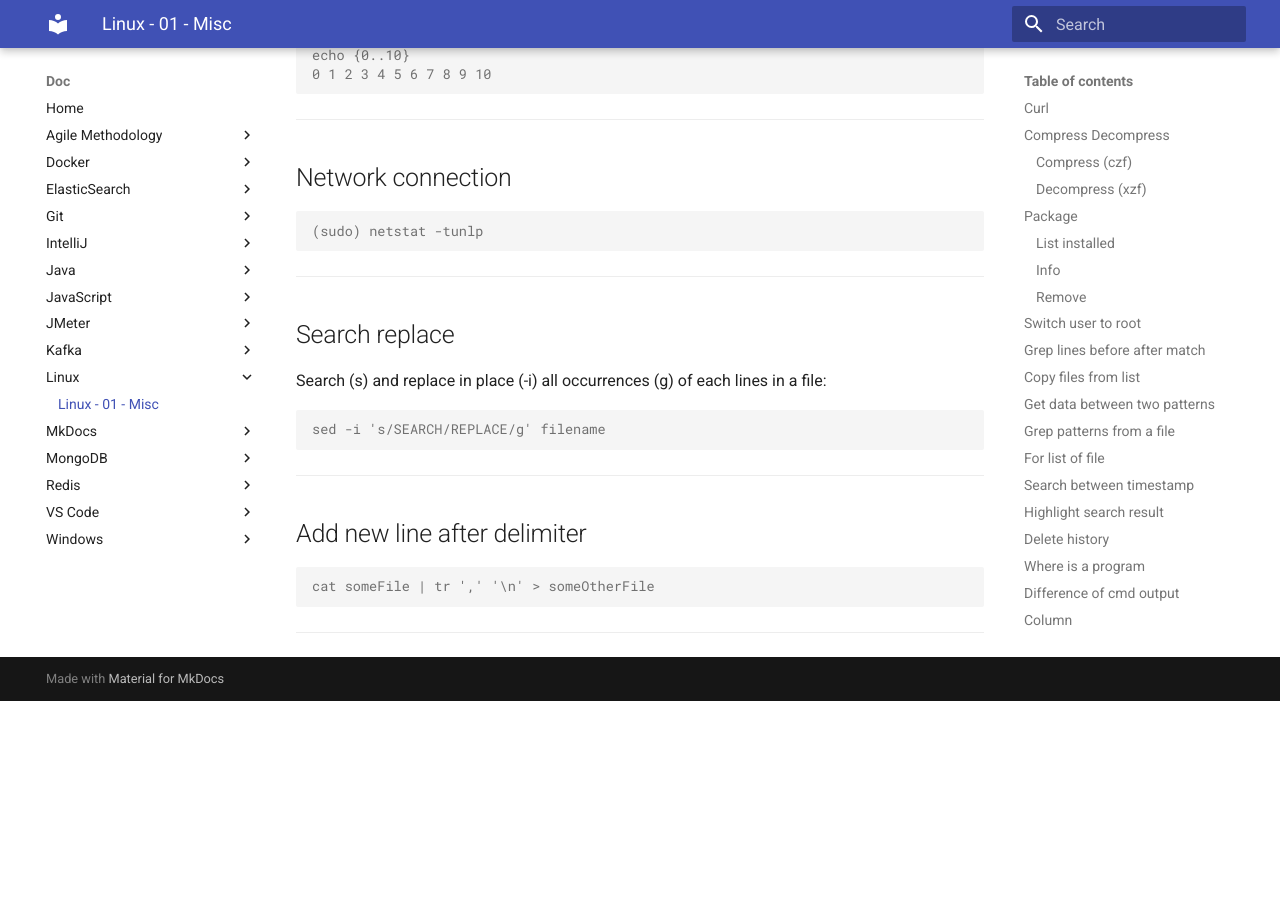
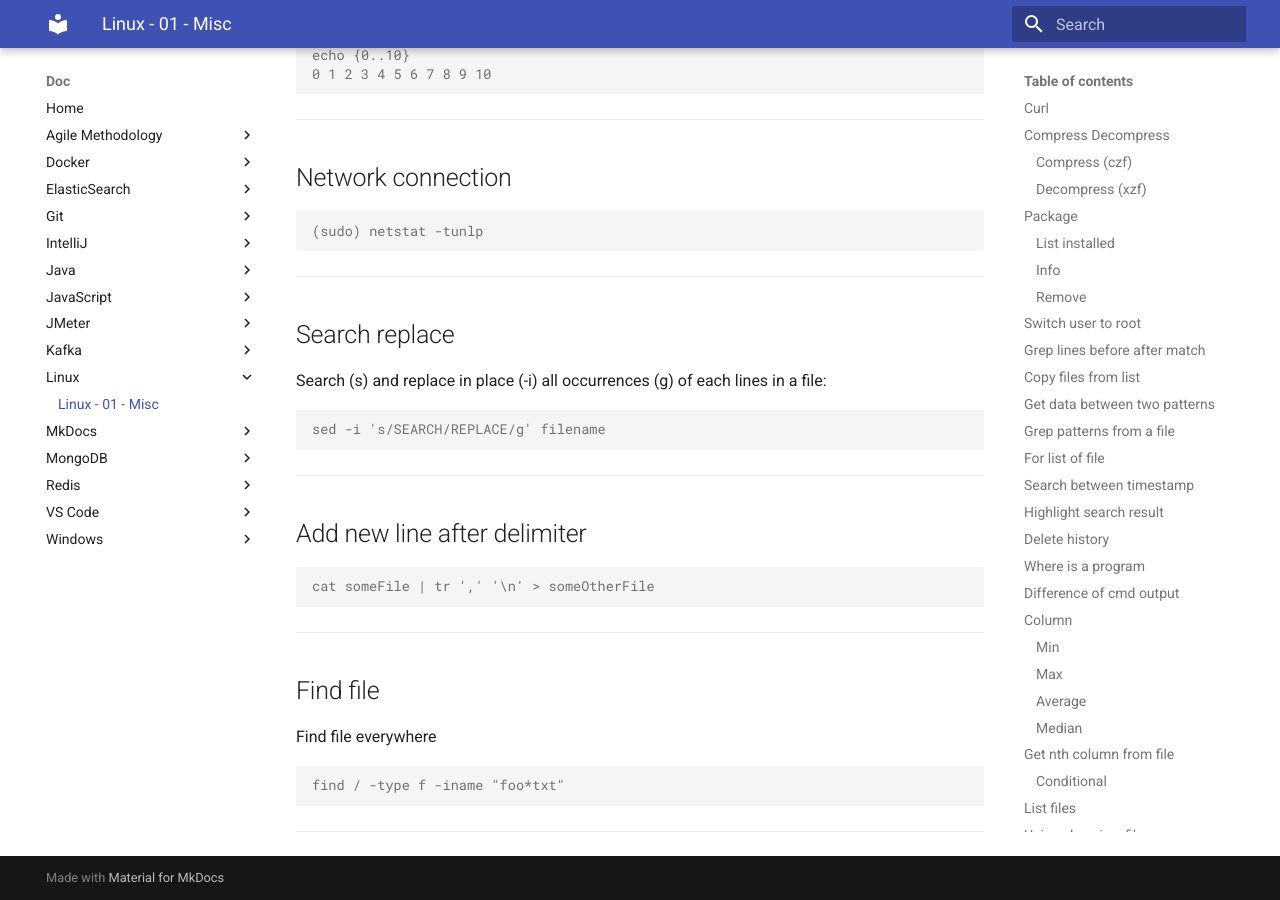
Before and after one commit to oldu73/doc, an MkDocs documentation site: the page built from docs/linux/1-linux-misc.md, in a window 1280 px wide and 900 px high, scrolled down 11359 px. Built offline with MkDocs 1.6.1 and Material for MkDocs 9.7.7, drawn with Linux system fonts in a browser that asks for light colours; before the commit the page ends 12060 px from its top, so only the background shows below that.

Commit message:
linux find file

````diff
--- a/docs/linux/1-linux-misc.md
+++ b/docs/linux/1-linux-misc.md
@@ -614,3 +614,13 @@
 ```
 
 ***
+
+## Find file
+
+Find file everywhere
+
+```console
+find / -type f -iname "foo*txt"
+```
+
+***
````
